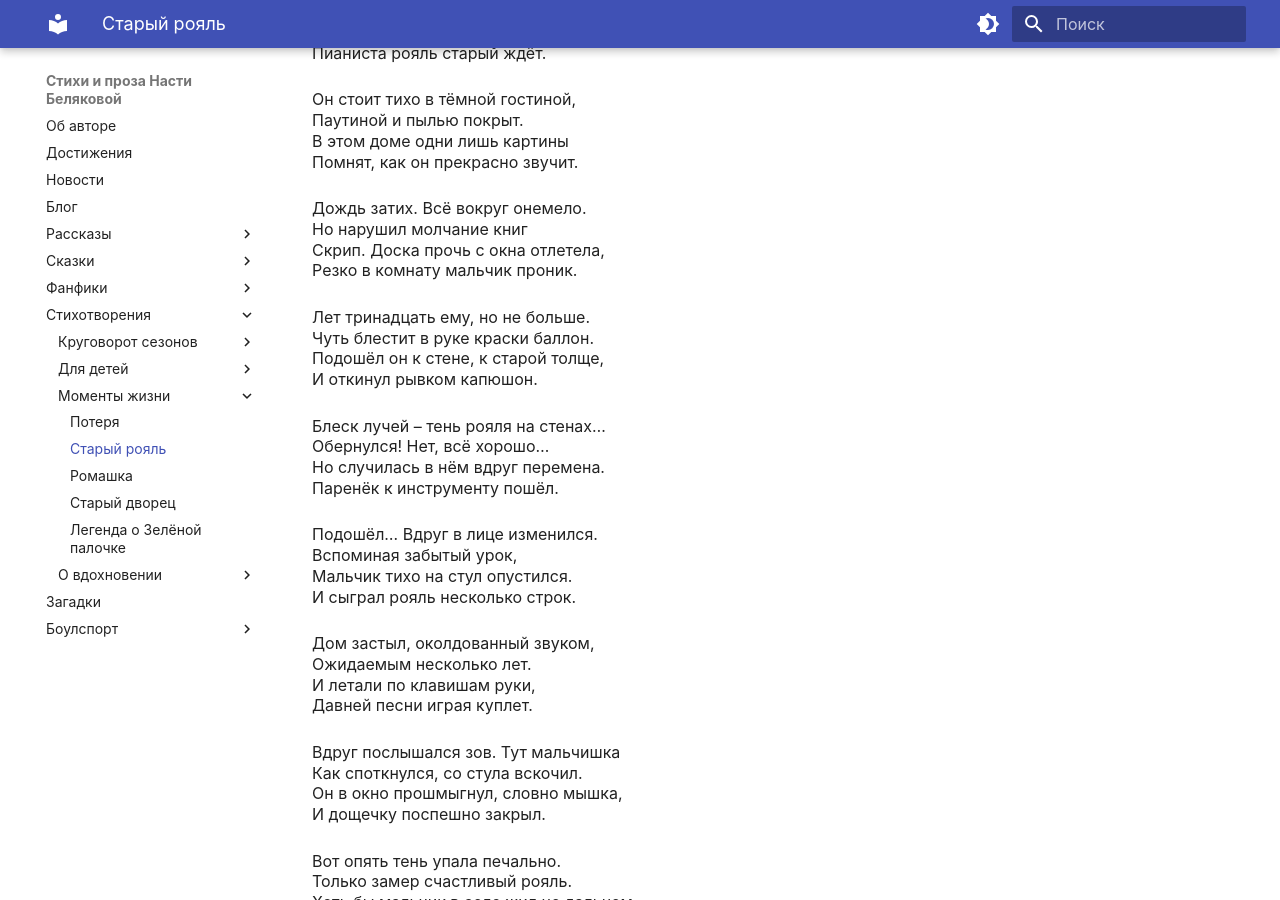
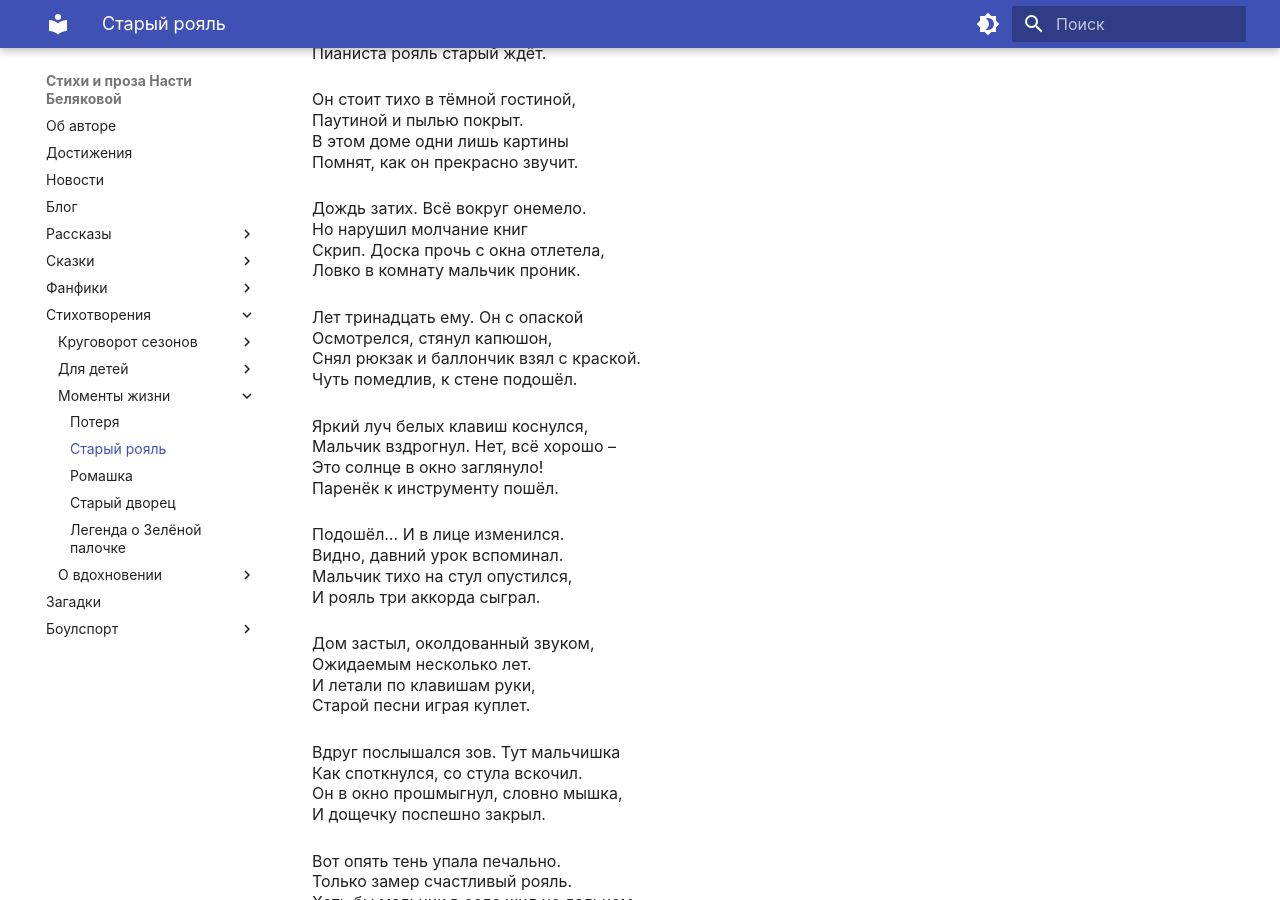
Before and after one commit to lib-beliakova/lib-beliakova.github.io, an MkDocs documentation site: the page built from docs/poems/old-piano.md, in a window 1280 px wide and 900 px high, scrolled down 308 px. Built offline with MkDocs 1.6.1 and Material for MkDocs 9.7.7, drawn with Linux system fonts in a browser that asks for light colours.

Commit message:
Update 'Old piano'

```diff
--- a/docs/poems/old-piano.md
+++ b/docs/poems/old-piano.md
@@ -18,27 +18,27 @@
 Дождь затих. Всё вокруг онемело.
 Но нарушил молчание книг
 Скрип. Доска прочь с окна отлетела,
-Резко в комнату мальчик проник.
+Ловко в комнату мальчик проник.
 
-Лет тринадцать ему, но не больше.
-Чуть блестит в руке краски баллон.
-Подошёл он к стене, к старой толще,
-И откинул рывком капюшон.
+Лет тринадцать ему. Он с опаской
+Осмотрелся, стянул капюшон,
+Снял рюкзак и баллончик взял с краской.
+Чуть помедлив, к стене подошёл.
 
-Блеск лучей -- тень рояля на стенах...
-Обернулся! Нет, всё хорошо...
-Но случилась в нём вдруг перемена.
+Яркий луч белых клавиш коснулся,
+Мальчик вздрогнул. Нет, всё хорошо --
+Это солнце в окно заглянуло!
 Паренёк к инструменту пошёл.
 
-Подошёл... Вдруг в лице изменился.
-Вспоминая забытый урок,
-Мальчик тихо на стул опустился.
-И сыграл рояль несколько строк.
+Подошёл... И в лице изменился.
+Видно, давний урок вспоминал.
+Мальчик тихо на стул опустился,
+И рояль три аккорда сыграл.
 
 Дом застыл, околдованный звуком,
 Ожидаемым несколько лет.
 И летали по клавишам руки,
-Давней песни играя куплет.
+Старой песни играя куплет.
 
 Вдруг послышался зов. Тут мальчишка
 Как споткнулся, со стула вскочил.
```
